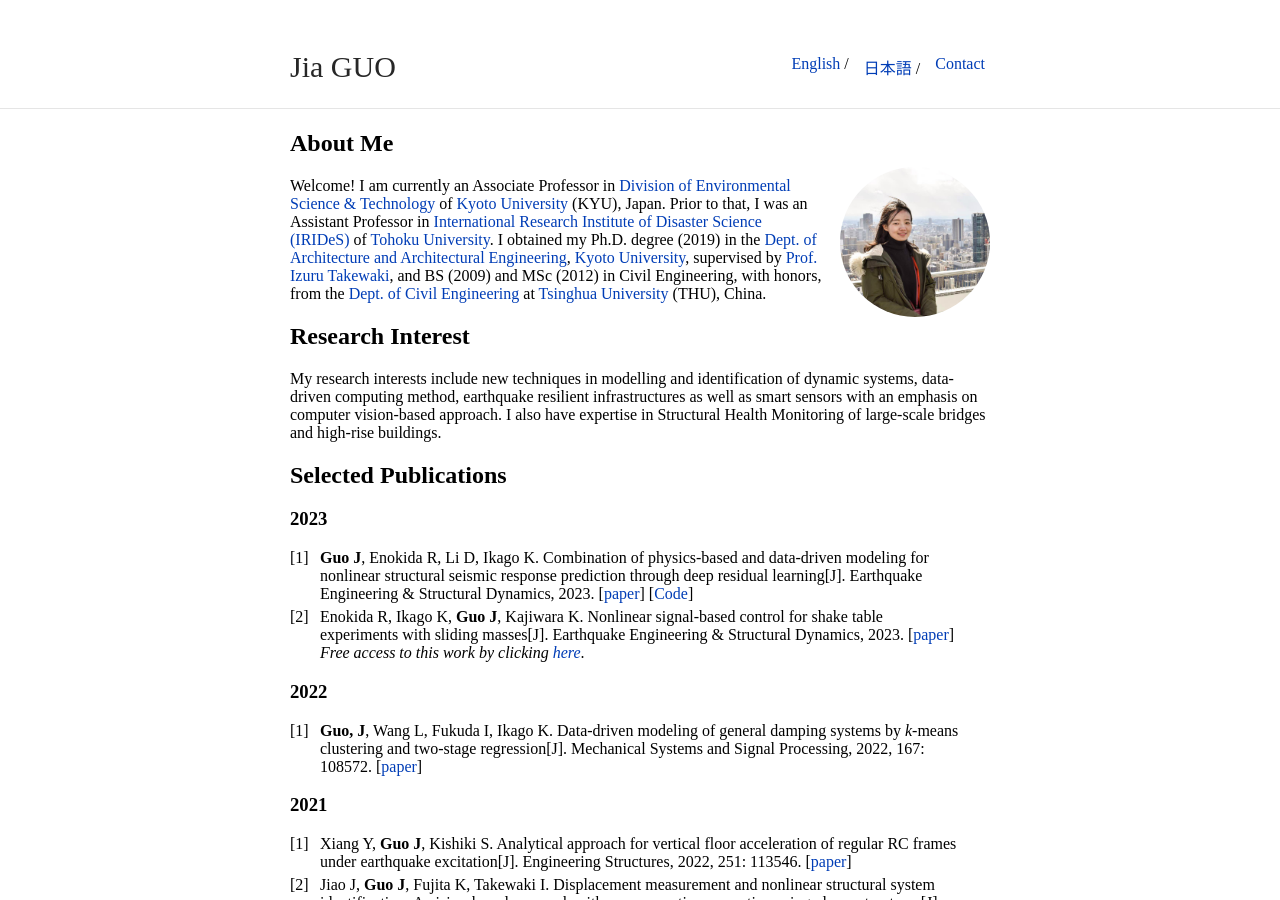
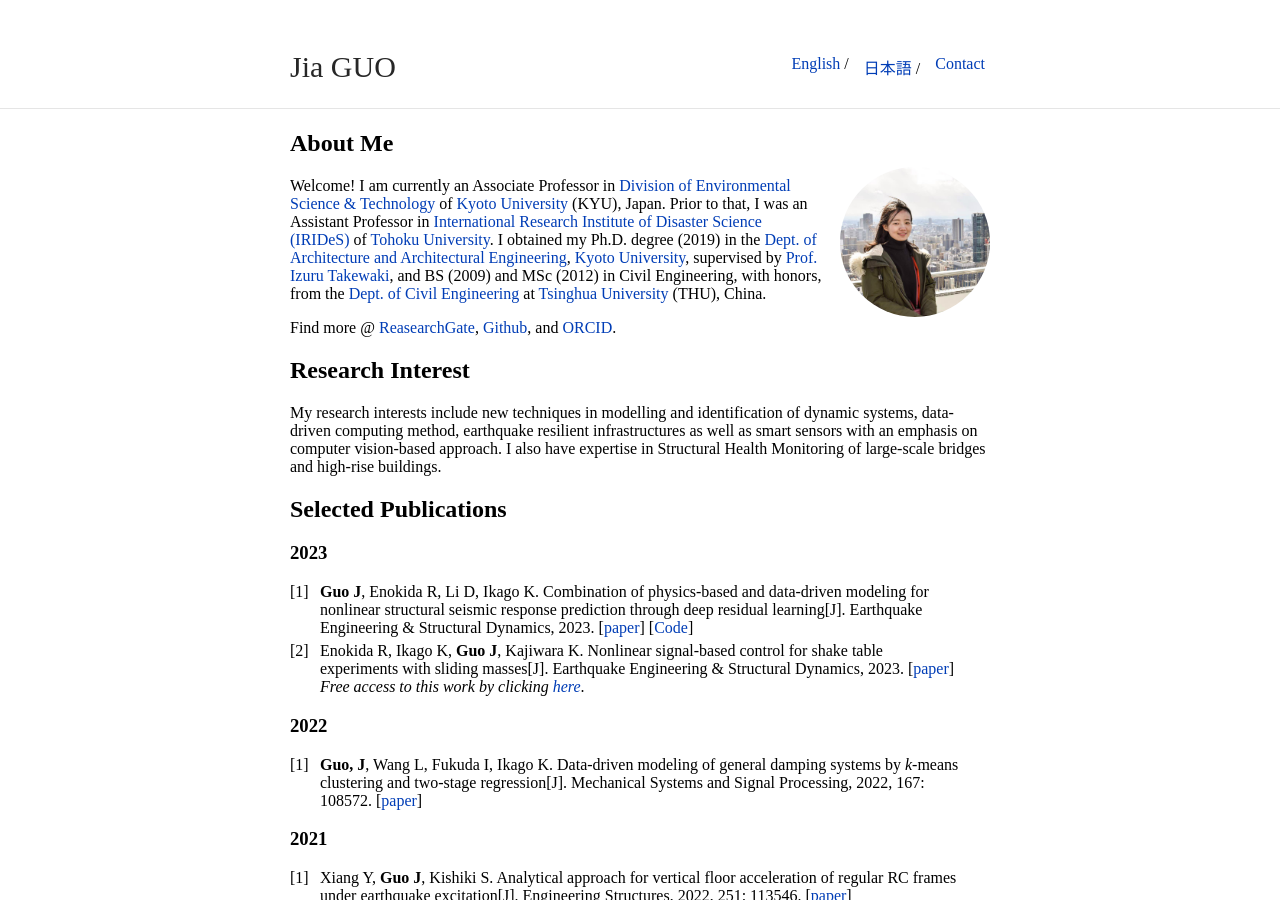
Before and after one commit to JiaGUOCV/JiaGUOCV.github.io, a Jekyll site: the page built from index.md, in a window 1280 px wide and 900 px high. Built offline with Jekyll 4.4.1, drawn with Linux system fonts in a browser that asks for light colours; our own code applies the rules of GitHub Pages for plain Markdown files.

Commit message:
Update index.md

```diff
--- a/index.md
+++ b/index.md
@@ -10,6 +10,8 @@ Welcome! I am currently an Associate Professor in [Division of Environmental Sci
 Prior to that, I was an Assistant Professor in [International Research Institute of Disaster Science (IRIDeS)](https://irides.tohoku.ac.jp/eng/) of [Tohoku University](http://www.tohoku.ac.jp/en/).
 I obtained my Ph.D. degree (2019) in the [Dept. of Architecture and Architectural Engineering](https://www.ar.t.kyoto-u.ac.jp/en?set_language=en), [Kyoto University](https://www.kyoto-u.ac.jp/en/), supervised by [Prof. Izuru Takewaki](http://takewaki-lab.archi.kyoto-u.ac.jp/takewaki_tsuji_lab/home.php?lang=ENG),
 and BS (2009) and MSc (2012) in Civil Engineering, with honors, from the [Dept. of Civil Engineering](https://www.civil.tsinghua.edu.cn/en/) at [Tsinghua University](https://www.tsinghua.edu.cn/en/index.htm) (THU), China.
+
+Find more @ [ReasearchGate](https://www.researchgate.net/profile/Jia-Guo-63), [Github](https://github.com/JiaGuoLab), and [ORCID](https://orcid.org/0000-0001-9059-9851).
 
 ## Research Interest
 
```
